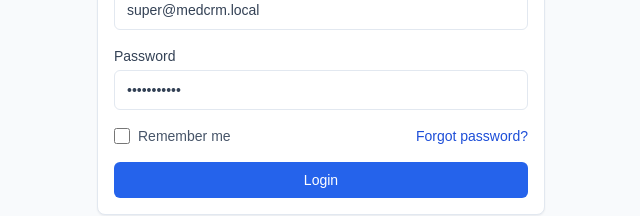
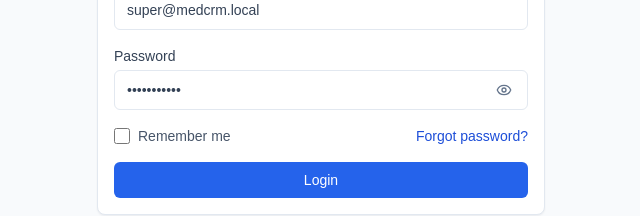
Before and after one commit to azizjonazimof/Clinic-CRM, a Next.js app: page /login in a window 1280 px wide. Shown: the part 358-574 px from the top of the page, without its empty margins (319-959 px from the left). Built offline with nearby package versions, Linux system fonts and the light colour scheme.

Commit message:
Improve login password field

```diff
--- a/src/components/pages/login-form.tsx
+++ b/src/components/pages/login-form.tsx
@@ -2,6 +2,7 @@
 
 import { useState } from "react";
 import Link from "next/link";
+import { Eye, EyeOff } from "lucide-react";
 import { Button } from "@/components/ui/button";
 import { Input } from "@/components/ui/input";
 import { routes } from "@/lib/routes";
@@ -11,6 +12,12 @@ export function LoginForm() {
   const [password, setPassword] = useState("Password123");
   const [error, setError] = useState("");
   const [loading, setLoading] = useState(false);
+  const [showPassword, setShowPassword] = useState(false);
+  const [capsLockOn, setCapsLockOn] = useState(false);
+
+  function updateCapsLock(event: React.KeyboardEvent<HTMLInputElement>) {
+    setCapsLockOn(event.getModifierState("CapsLock"));
+  }
 
   async function onSubmit(event: React.FormEvent<HTMLFormElement>) {
     event.preventDefault();
@@ -47,7 +54,27 @@ export function LoginForm() {
       </label>
       <label className="block text-sm font-medium text-slate-700">
         Password
-        <Input className="mt-1" type="password" value={password} onChange={(event) => setPassword(event.target.value)} required />
+        <div className="relative mt-1">
+          <Input
+            className="pr-11"
+            type={showPassword ? "text" : "password"}
+            value={password}
+            onBlur={() => setCapsLockOn(false)}
+            onChange={(event) => setPassword(event.target.value)}
+            onKeyDown={updateCapsLock}
+            onKeyUp={updateCapsLock}
+            required
+          />
+          <button
+            aria-label={showPassword ? "Hide password" : "Show password"}
+            className="absolute right-2 top-1/2 inline-flex h-8 w-8 -translate-y-1/2 items-center justify-center rounded-md text-slate-500 hover:bg-slate-100 hover:text-slate-800"
+            onClick={() => setShowPassword((value) => !value)}
+            type="button"
+          >
+            {showPassword ? <EyeOff className="h-4 w-4" /> : <Eye className="h-4 w-4" />}
+          </button>
+        </div>
+        {capsLockOn ? <span className="mt-2 block text-xs font-medium text-amber-700">Caps Lock is on</span> : null}
       </label>
       <div className="flex items-center justify-between text-sm">
         <label className="flex items-center gap-2 text-slate-600">
```
